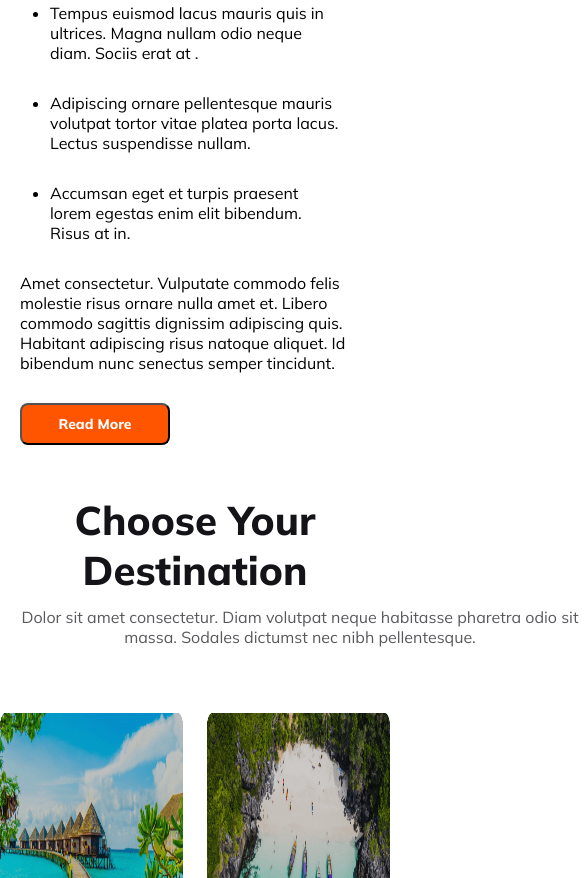
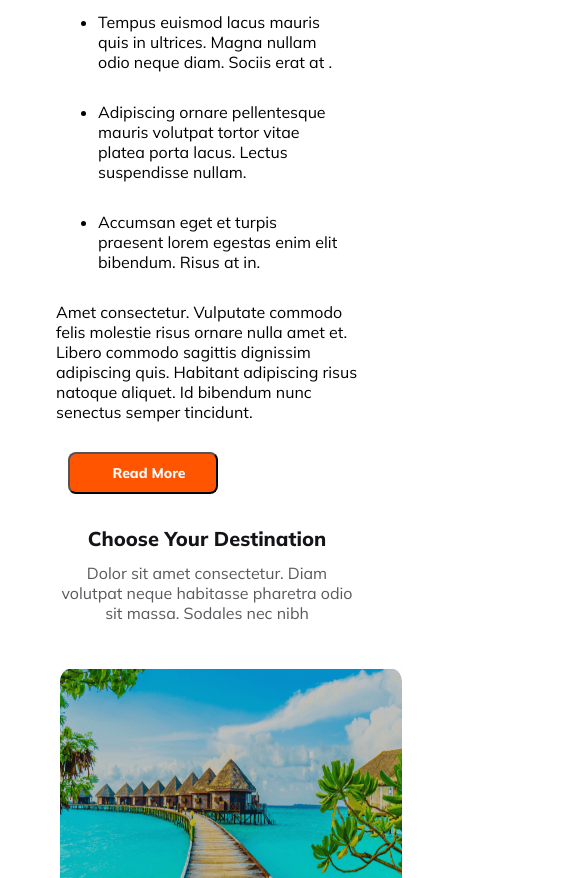
Before and after one commit to dvlprtanvir/Business-Travels-Services-R8-A2, a plain HTML site: page index.html in a window 390 px wide. Shown: the part 1122-2000 px from the top of the page, 585 px wide, since content can reach past the window. Drawn offline with Linux system fonts and the light colour scheme.

Commit message:
choode destination  section responcive updated

```diff
--- a/index.html
+++ b/index.html
@@ -72,9 +72,9 @@
 
     <!-- Choose Your Destination section start  -->
     <section class="destination-section">
-        <h1 style="text-align: center; margin-top: 30px;">Choose Your Destination</h1>
+        <h1 class="Destination-title">Choose Your Destination</h1>
         <p class="destination-description" style="text-align: center; margin-top: 10px;">Dolor sit amet consectetur.
-            Diam volutpat neque habitasse pharetra odio sit massa. Sodales dictumst nec nibh pellentesque.</p>
+            Diam volutpat neque habitasse pharetra odio sit massa. Sodales  nec nibh </p>
         <div class="grid-container">
             <div class="grid-container-one">
                 <img src="./Images/maldive.png" alt="">
--- a/styles/responcive.css
+++ b/styles/responcive.css
@@ -1,10 +1,14 @@
 @media screen and (max-width:425px) {
+
+    *{
+        margin-left: 12px;
+    }
 
     .banner-image {
         height: auto;
 
         width: auto;
-        padding: 20px ;
+        padding: 20px;
 
     }
 
@@ -17,14 +21,42 @@
 
     }
 
-    .popular-tours-main{
+    .popular-tours-main {
         display: flex;
-        flex-direction:  column-reverse;
+        flex-direction: column-reverse;
 
     }
-    .popular-tours-img img{
-        margin: 0 auto ;
+
+    .popular-tours-img img {
+        margin: 0 auto;
         width: 330px;
     }
 
+    .destination-section h1 {
+        font-size: 20px;
+        font-weight: 800;
+        text-align: center;
+
+    }
+    .destination-section p {
+        color: rgba(19, 19, 24, 0.7);
+        font-size: 16px;
+        font-weight: 400;
+        margin: 32px auto;
+        width: 300px;
+    }
+    .grid-container-one{
+        /* display: grid; */
+        grid-template-columns: repeat(1, 1fr);
+
+    }
+    .grid-container-two{
+        grid-template-columns: repeat(1, 1fr);
+
+    }
+    .grid-container-three{
+        grid-template-columns: repeat(1, 1fr);
+
+    }
+
 }
--- a/styles/style.css
+++ b/styles/style.css
@@ -73,7 +73,7 @@
     /* border: 5px solid red ; */
     max-width: 700px;
     border-radius: 8px;
-    padding: 20px;
+    padding: 15px;
     background: rgba(255, 255, 255, 0.3);
 }
 
@@ -154,24 +154,18 @@
     font-size: 40px;
     font-weight: 800;
     margin: 12px auto;
+    text-align: center;
 }
 
 .destination-section p {
     color: rgba(19, 19, 24, 0.7);
     font-size: 16px;
     font-weight: 400;
-    margin: 42px auto;
+    margin: 22px auto;
     width: 600px;
 }
 
-.grid-container {
 
-    /* min-width: 400px; */
-    /* border: 5px solid red; */
-    /* grid-template-columns: 50% 50% ; */
-
-    /* grid-template-columns: repeat(2, 1fr); */
-}
 
 .grid-container-one {
     display: grid;
@@ -196,7 +190,7 @@
 .grid-container img {
     width: 100%;
     height: 250px;
-    margin-top: 24px;
+    margin-top: 14px;
 
 }
 
```
